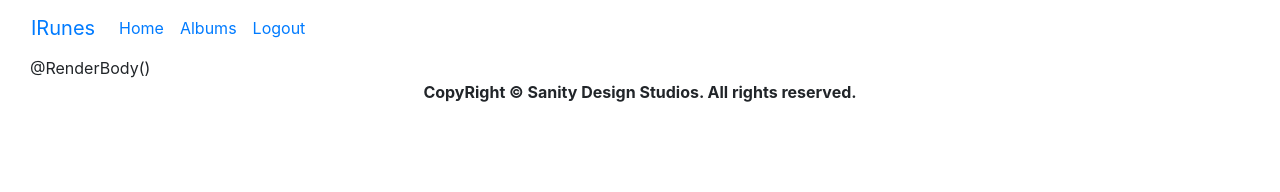
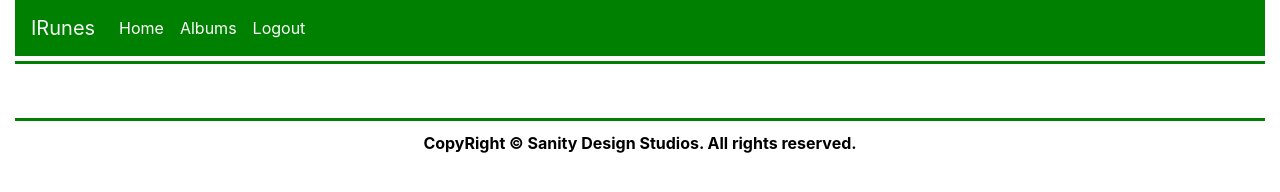
Before and after one commit to DimchoLakov/CSharp-Web-Development-Basics, a plain HTML site: page SIS/IRunes.App/Views/LoggedIn/_Layout.html in a window 1280 px wide. Drawn offline with Linux system fonts and the light colour scheme.

Commit message:
Added CSS

```diff
--- a/SIS/IRunes.App/Views/LoggedIn/_Layout.html
+++ b/SIS/IRunes.App/Views/LoggedIn/_Layout.html
@@ -5,6 +5,7 @@
     <meta charset="utf-8" />
     <title>IRunes</title>
     <link rel="stylesheet" href="../../Resources/css/bootstrap.min.css" type="text/css" />
+    <link rel="stylesheet" href="../../Resources/css/site.css" type="text/css" />
 </head>
 <body>
     <div class="container-fluid">
```
Also changed, not shown: SIS/IRunes.App/Views/LoggedOut/_Layout.html (+1 -0 lines).
